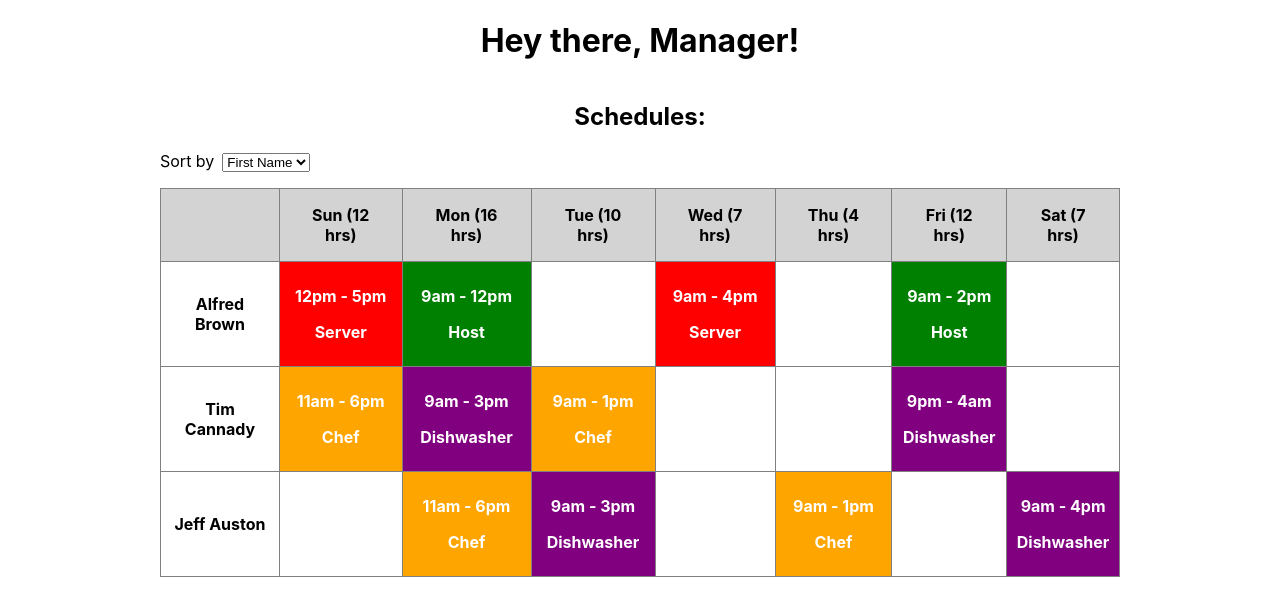
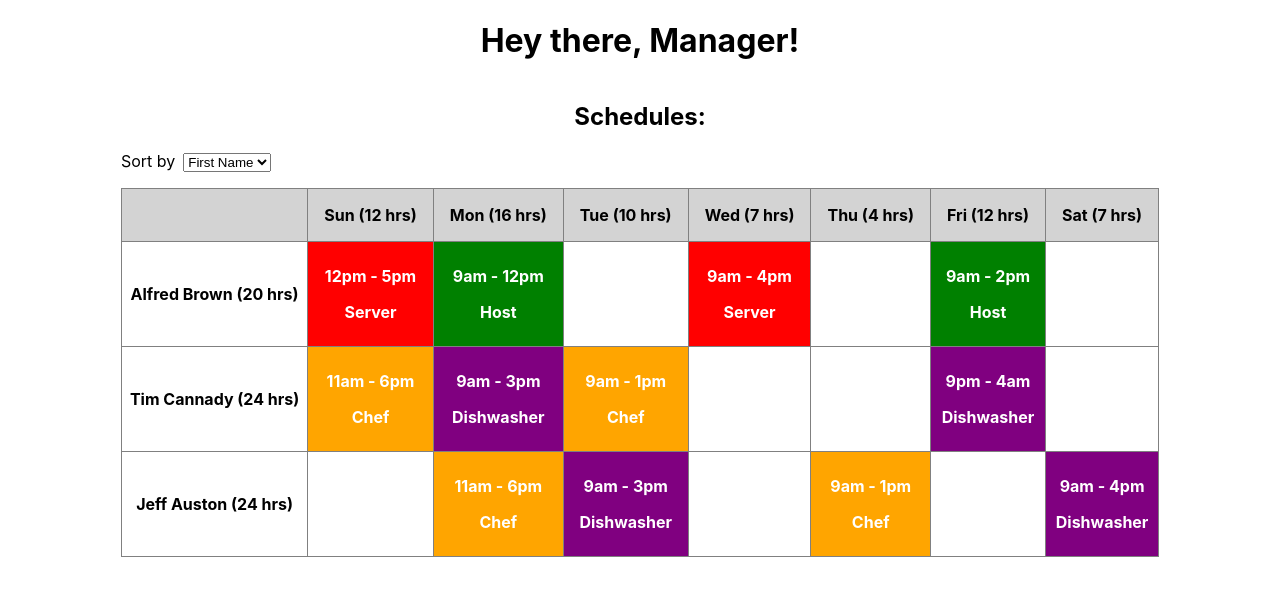
Before and after one commit to devjona/react-for-sinatra, a React (Create React App) app: page / in a window 1280 px wide. Shown: the top 616 px of the page. Built offline with nearby package versions, Linux system fonts and the light colour scheme.

Commit message:
Simplifies CSS, aligns table with select/option. Adds code to show total hours per week per employee by employee name in table cell.

```diff
--- a/src/App.css
+++ b/src/App.css
@@ -1,4 +1,6 @@
 .App {
+  display: flex;
+  flex-direction: column;
   text-align: center;
 }
 
--- a/src/App.js
+++ b/src/App.js
@@ -85,7 +85,14 @@ function App() {
   console.log({ shiftHoursPerDay });
 
   const TableBodyRows = cheatData.map((weeklySchedule, index) => {
+    console.log({ weeklySchedule });
     // Need total hours per week for each employee.
+    const employeeHoursThisWeek = weeklySchedule.shifts
+      .map((shift) => {
+        return shift.duration;
+      })
+      .reduce(reducer);
+    console.log({ employeeHoursThisWeek });
 
     const TableDataShifts = dayNames.map((day, index) => {
       return (
@@ -98,10 +105,11 @@ function App() {
       );
     });
 
-    console.log({ weeklySchedule });
     return (
       <tr key={weeklySchedule.name}>
-        <td>{weeklySchedule.name}</td>
+        <td>
+          {weeklySchedule.name} ({employeeHoursThisWeek} hrs)
+        </td>
         {TableDataShifts}
       </tr>
     );
@@ -127,7 +135,7 @@ function App() {
             <option value="last_name">Last Name</option>
           </select>
         </div>
-        <div className="table-container">
+
         <table>
           <thead>
             <tr>
@@ -139,7 +147,6 @@ function App() {
         </table>
       </div>
     </div>
-    </div>
   );
 }
 
--- a/src/index.css
+++ b/src/index.css
@@ -13,17 +13,11 @@ code {
 }
 
 .schedule-container {
-  /* margin-left: auto;
-  margin-right: auto; */
-  padding-left: 10rem;
-  padding-right: 10rem;
-  display: flex;
-  flex-direction: column;
-  align-items: center;
+  margin: auto;
 }
 
 .input-group {
-  align-self: start;
+  text-align: left;
   margin-bottom: 1rem;
 }
 
@@ -31,13 +25,10 @@ code {
   margin-right: 0.5rem;
 }
 
-.table-container {
-  display: flex;
-}
-
 table {
   border: 1px solid lightgray;
   border-collapse: collapse;
+  margin: auto;
 }
 
 table thead {
```
Lines whose indentation alone changed are shown as unchanged.
